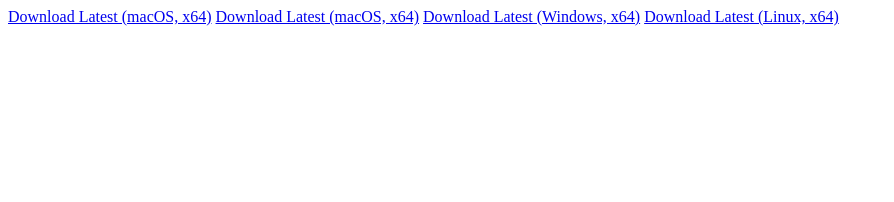
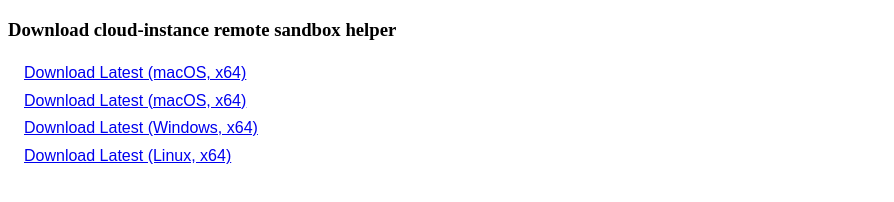
Before and after one commit to observeinc/squirrel-update, a website: page data/index.html in a window 1280 px wide. Shown: the whole page, without its empty margins (0-894 px from the left). Drawn offline with Linux system fonts and the light colour scheme.

Commit message:
update index.html

```diff
--- a/data/index.html
+++ b/data/index.html
@@ -1,9 +1,19 @@
 <!doctype HTML>
-<html><head><title>Cloud-Instance Update Service</title></head>
+<html>
+    <head>
+        <title>Cloud-Instance Update Service</title>
+<style>
+div {
+    padding: 0.3em 1em;
+    font-family: sans-serif;
+}
+</style>
+    </head>
     <body>
-        <a href='/download/darwin/x64/latest'>Download Latest (macOS, x64)</a>
-        <a href='/download/darwin/arm64/latest'>Download Latest (macOS, x64)</a>
-        <a href='/download/win32/x64/latest'>Download Latest (Windows, x64)</a>
-        <a href='/download/linux/x64/latest'>Download Latest (Linux, x64)</a>
+        <h3>Download cloud-instance remote sandbox helper</h3>
+        <div><a href='/download/darwin/x64/latest'>Download Latest (macOS, x64)</a></div>
+        <div><a href='/download/darwin/arm64/latest'>Download Latest (macOS, x64)</a></div>
+        <div><a href='/download/win32/x64/latest'>Download Latest (Windows, x64)</a></div>
+        <div><a href='/download/linux/x64/latest'>Download Latest (Linux, x64)</a></div>
     </body>
 </html>
```
